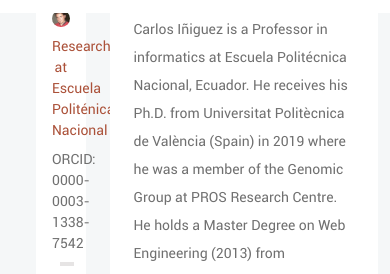
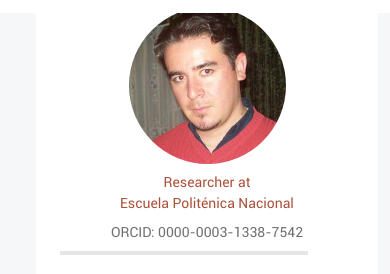
Before and after one commit to ciniguez/carlosiniguez.github.io, a plain HTML site: page index.html in a window 390 px wide. Shown: the part 73-347 px from the top of the page. Drawn offline with nearby package versions, Linux system fonts and the light colour scheme.

Commit message:
Responsive
Sitio adaptado a dispositivo movil

```diff
--- a/index.html
+++ b/index.html
@@ -40,7 +40,7 @@
 
     <div class="container-fluid mt-5">
         <div class="row pt-3">
-            <div class="col-3">
+            <div class="col-12 col-md-3">
                 <div id="carta" class="p-3 ms-4 mb-4 bg-white text-center">
                     <img src="img/fotoPerfil.png" alt="carlos iniguez" class="img-fluid rounded-circle" width="157px">
                     <div class="color3 mt-2">Researcher at <br> Escuela Politénica Nacional</div>
@@ -62,7 +62,7 @@
 
                 </div>
             </div>
-            <div class="col-9">
+            <div class="col-12 col-md-9">
                 <div id="aboutme" class="p-4 bg-white lh-lg">
                     Carlos Iñiguez is a Professor in informatics at Escuela Politécnica Nacional, Ecuador. He
                     receives his Ph.D. from Universitat Politècnica de València (Spain) in 2019 where he was a member of
```
Also changed, not shown: publications.html (+2 -2 lines), 1 other file.
